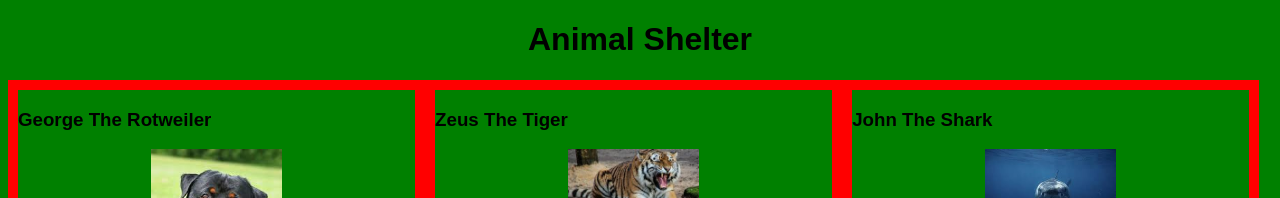
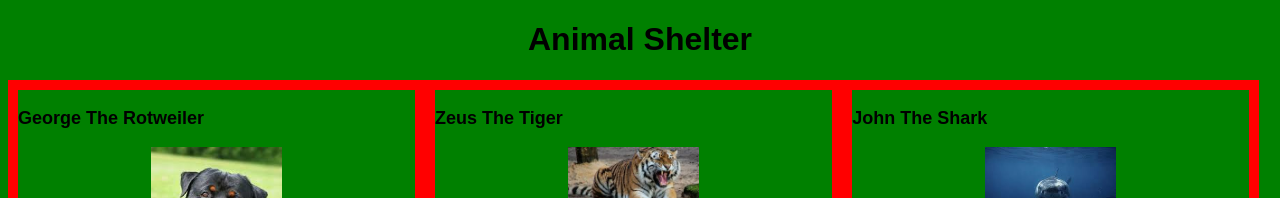
Before and after one commit to drewjparker91/animal-shelter-site, a plain HTML site: page index.html in a window 1280 px wide. Shown: the top 198 px of the page. Drawn offline with Linux system fonts and the light colour scheme.

Commit message:
add changes to font of names of animals
co-authored: Drew Parker <drewparker91@gmail.com>

```diff
--- a/css/styles.css
+++ b/css/styles.css
@@ -26,3 +26,7 @@ body {
   background-color: green;
   font-family: sans-serif;
 }
+
+.column h3 {
+  font-size: large;
+}
```
